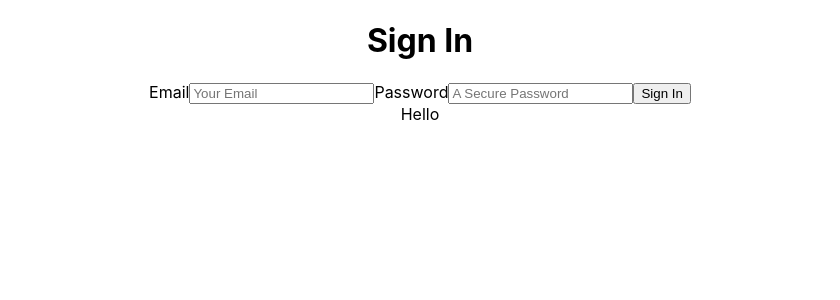
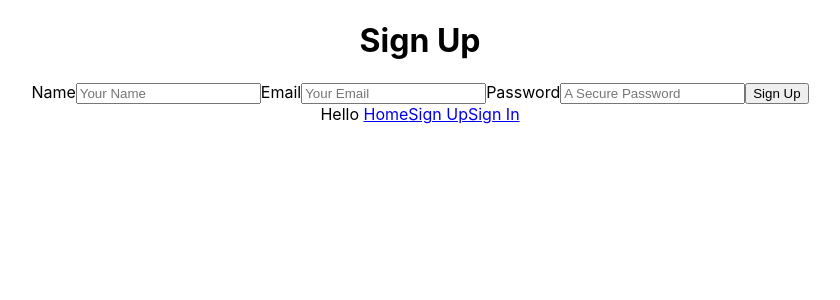
Before and after one commit to ItsLhun/project-tipper, a React (Create React App) app in the folder client/: page /sign-up in a window 1280 px wide. Shown: the top 300 px of the page, without its empty margins (220-1060 px from the left). Built offline with nearby package versions, Linux system fonts and the light colour scheme; no server answers.

Commit message:
complete signup barebones

```diff
--- a/client/src/App.jsx
+++ b/client/src/App.jsx
@@ -1,5 +1,5 @@
 import React, { useState, useEffect } from 'react';
-import { Route, Switch } from 'react-router-dom';
+import { Route, Switch, Link } from 'react-router-dom';
 import ProtectedRoute from './components/ProtectedRoute';
 import { signOut, loadAuthenticatedUser } from './services/auth';
 
@@ -66,6 +66,15 @@ function App() {
         />
       </Switch>
       Hello {user?.name}
+      <Link to="/">
+        <span>Home</span>
+      </Link>
+      <Link to="/sign-up">
+        <span>Sign Up</span>
+      </Link>
+      <Link to="/sign-in">
+        <span>Sign In</span>
+      </Link>
       {user && <button onClick={signOutHandler}>Sign Out</button>}
     </div>
   );
--- a/client/src/views/SignUp/SignUp.jsx
+++ b/client/src/views/SignUp/SignUp.jsx
@@ -10,16 +10,19 @@ function SignUpView(props) {
   const handleSubmit = async (e) => {
     e.preventDefault();
     try {
-      const user = await signUp(email, password);
+      const user = await signUp(name, email, password);
       props.onAuthenticationChange(user);
     } catch (error) {
-      console.log('Log in error: ', error);
+      console.log('Sign up error: ', error);
     }
   };
 
   const handleInputChange = (e) => {
     const { name, value } = e.target;
     switch (name) {
+      case 'name':
+        setName(value);
+        break;
       case 'email':
         setEmail(value);
         break;
@@ -33,8 +36,17 @@ function SignUpView(props) {
 
   return (
     <div>
-      <h1>Sign In</h1>
+      <h1>Sign Up</h1>
       <form onSubmit={handleSubmit}>
+        <label htmlFor="input-name">Name</label>
+        <input
+          id="input-name"
+          type="name"
+          placeholder="Your Name"
+          name="name"
+          value={name}
+          onChange={handleInputChange}
+        />
         <label htmlFor="input-email">Email</label>
         <input
           id="input-email"
@@ -53,7 +65,7 @@ function SignUpView(props) {
           value={password}
           onChange={handleInputChange}
         />
-        <button>Sign In</button>
+        <button>Sign Up</button>
       </form>
     </div>
   );
```
Also changed, not shown: 2 other files (tests, documents, lock files or other folders).
